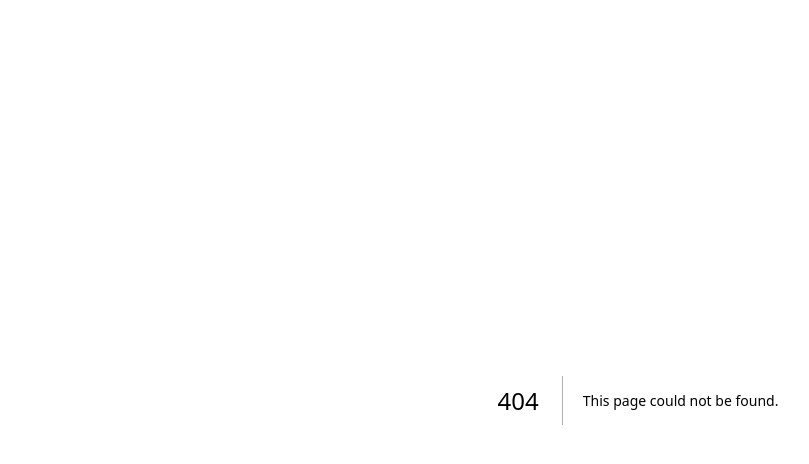
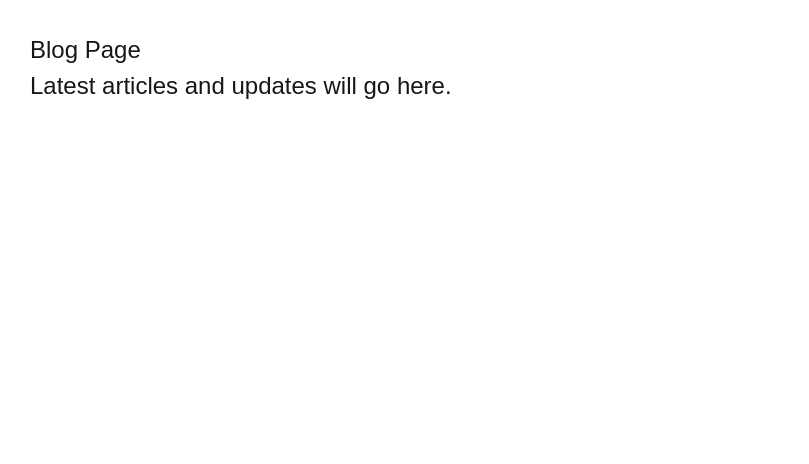
Before and after one commit to Nerdblokey/nps-frontend, a Next.js app: page /blog in a window 1280 px wide. Before the commit this address had no page. Shown: the top 464 px of the page, without its empty margins (2-811 px from the left). Built offline with nearby package versions, Linux system fonts and the light colour scheme.

Commit message:
Add Blog and Contact pages

```diff
--- /dev/null
+++ b/src/app/blog/page.tsx
@@ -0,0 +1,8 @@
+export default function BlogPage() {
+  return (
+    <main style={{ padding: '2rem', fontSize: '1.5rem' }}>
+      <h1>Blog Page</h1>
+      <p>Latest articles and updates will go here.</p>
+    </main>
+  );
+}
--- /dev/null
+++ b/src/app/contact/page.tsx
@@ -0,0 +1,8 @@
+export default function ContactPage() {
+  return (
+    <main style={{ padding: '2rem', fontSize: '1.5rem' }}>
+      <h1>Contact Us</h1>
+      <p>Contact form and info will go here.</p>
+    </main>
+  );
+}
```
